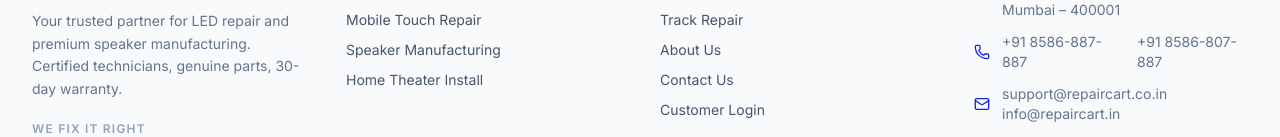
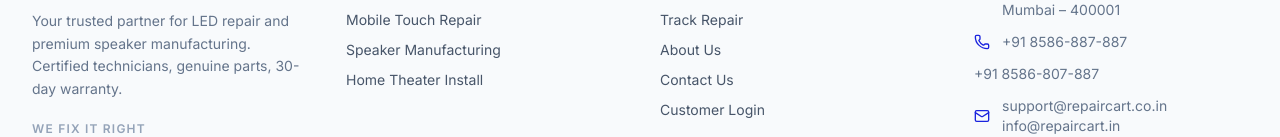
Before and after one commit to pritamkumars5398-lgtm/TV-Repair, a Next.js app in the folder frontend/: page / in a window 1280 px wide. Shown: the part 5849-5986 px from the top of the page. Built offline with nearby package versions, Linux system fonts and the light colour scheme.

Commit message:
Update Footer.tsx
djh

```diff
--- a/frontend/components/layout/Footer.tsx
+++ b/frontend/components/layout/Footer.tsx
@@ -73,7 +73,9 @@
               <li className="flex items-center gap-3">
                 <Phone className="h-4 w-4 text-primary-500 shrink-0" />
                 <a href="tel:8586887887" className="hover:text-primary-600 transition-colors text-slate-500">+91 8586-887-887</a>
-                <br/>
+
+              </li>
+              <li>
                   <a href="tel:8586807887" className="hover:text-primary-600 transition-colors text-slate-500">+91 8586-807-887</a>
               </li>
               <li className="flex items-center gap-3">
```
